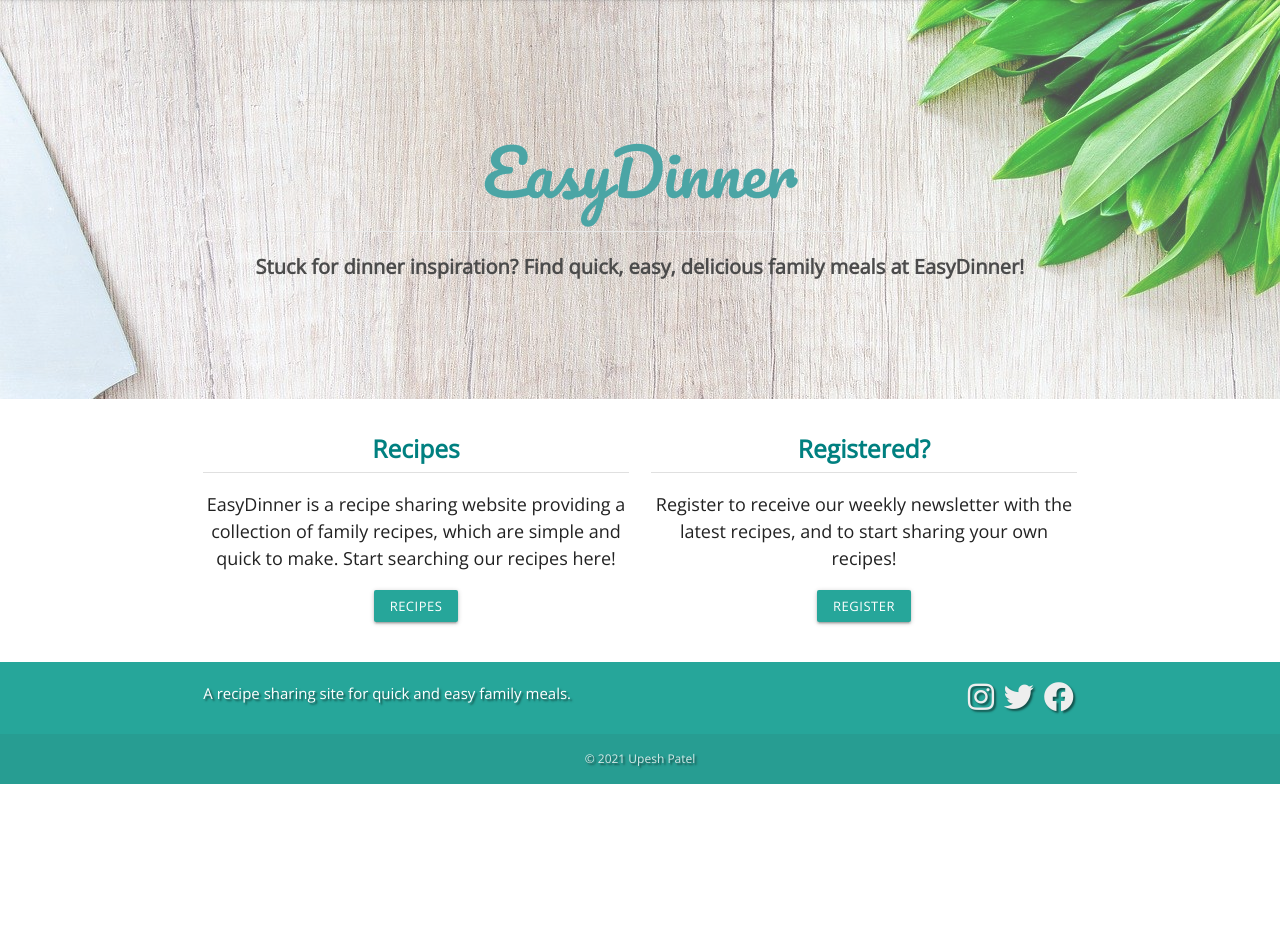
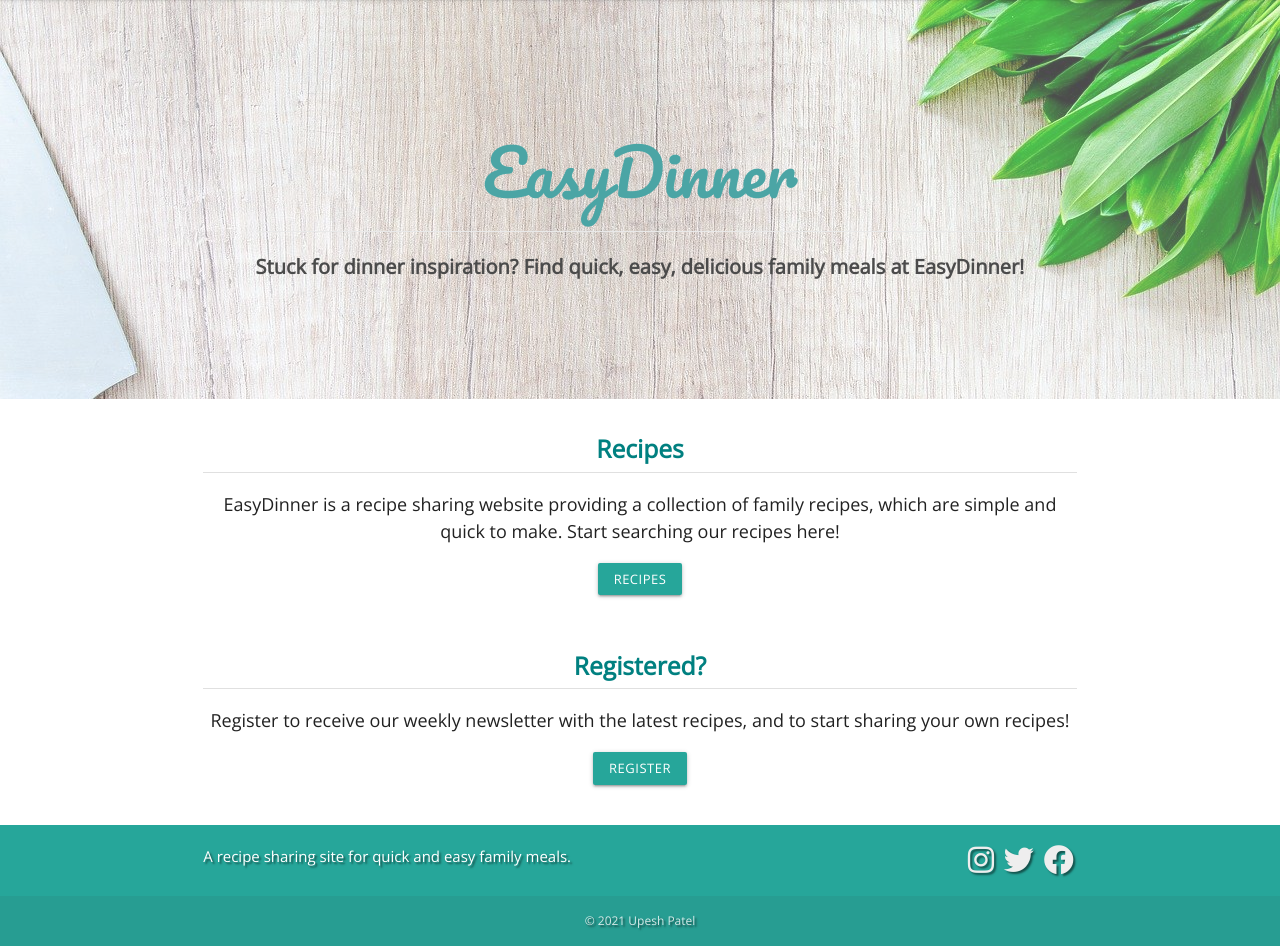
Before and after one commit to upeshp/MS3_EasyDinner, a Flask app: page / in a window 1280 px wide. Shown: the part 66-1012 px from the top of the page. Before the commit the page ends 850 px from the top, so only its background shows below. Run offline with Flask 2, Linux system fonts and the light colour scheme; some libraries are stand-ins or nearby versions.

Commit message:
Style: changed layout of index.html info text sections to be full width for cleaner presentation

```diff
--- a/templates/index.html
+++ b/templates/index.html
@@ -17,7 +17,7 @@
     <div class="container home-info">
         <div class="row">
             <!-- Introductory text section: about site -->
-            <div class="col s12 m6">
+            <div class="col s12">
                 <h5 class="center-align page-header">Recipes</h5>
                 <div class="divider"></div>
                 <p class="center-align home-text">EasyDinner is a recipe sharing website providing a collection of family
@@ -28,7 +28,7 @@
                 </div>
             </div>
             <!-- Introductory text section: abot registering -->
-            <div class="col s12 m6">
+            <div class="col s12">
                 <h5 class="center-align page-header">Registered?</h5>
                 <div class="divider"></div>
                 <p class="center-align home-text">Register to receive our weekly newsletter with the latest recipes, and to
```
